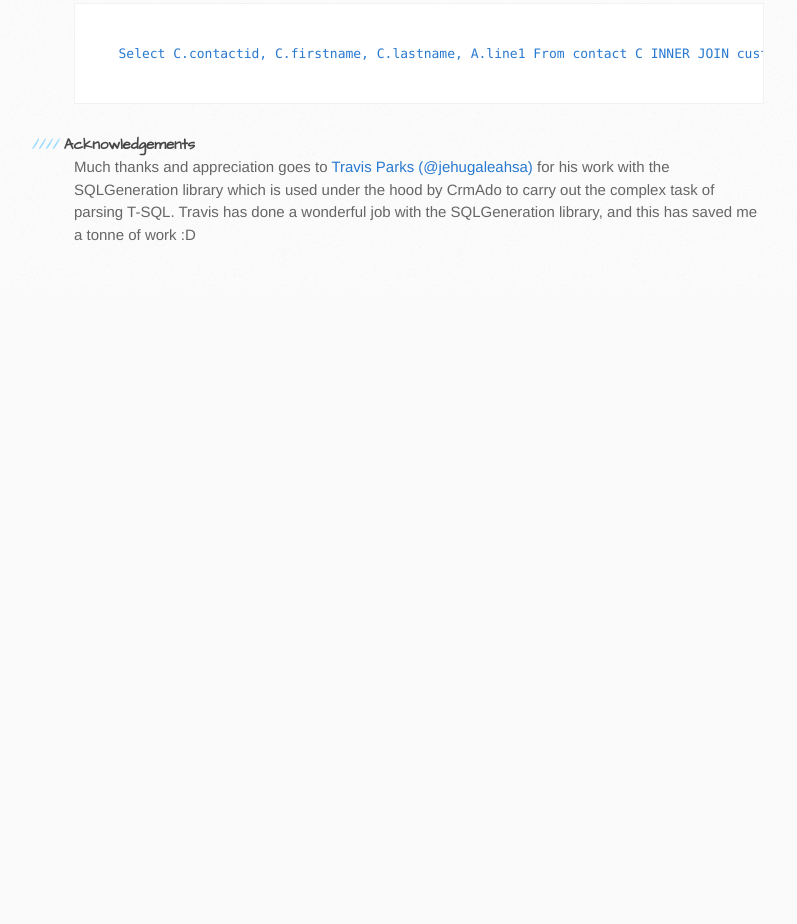
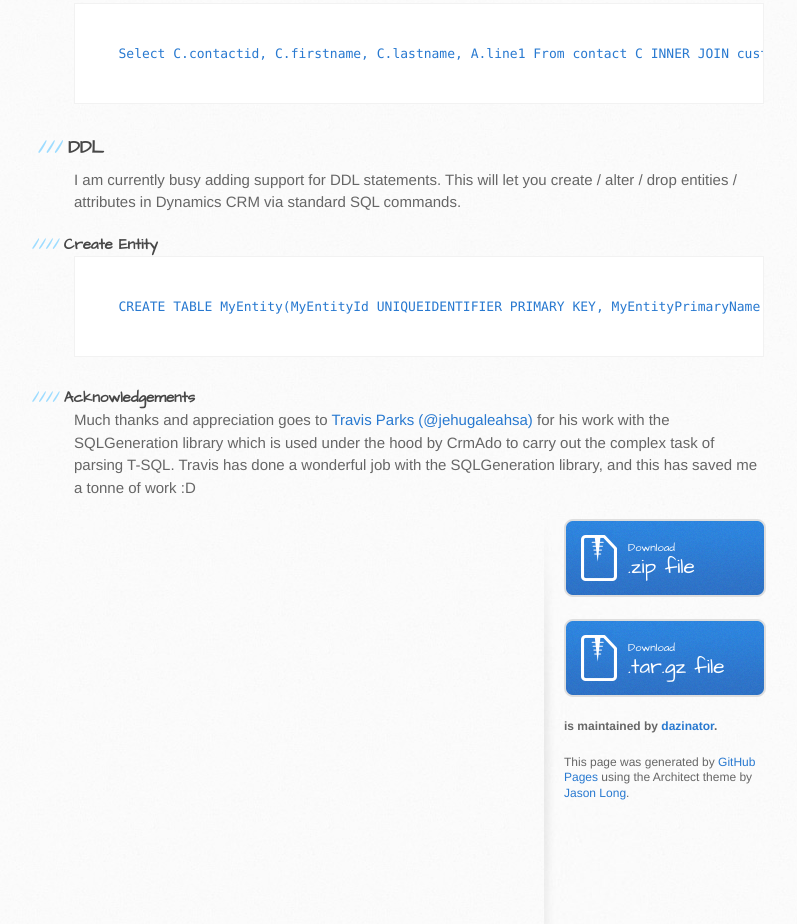
Before and after one commit to dazinator/CrmAdo, a plain HTML site: page index.html in a window 1280 px wide. Shown: the part 2973-3897 px from the top of the page, without its empty margins (96-893 px from the left). Before the commit the page ends 3262 px from the top, so only its background shows below. Drawn offline with Linux system fonts and the light colour scheme.

Commit message:
Update index.html

```diff
--- a/index.html
+++ b/index.html
@@ -130,12 +130,20 @@
    Select C.contactid, C.firstname, C.lastname, A.line1 From contact C INNER JOIN customeraddress A on C.contactid = A.parentid WHERE (((A.line1 LIKE '%deathstar%' AND C.firstname = 'Darth') OR (A.line1 LIKE '%away mission%')) AND C.lastname ='Vader')
    </code></pre>
 
+<h3>DDL</h3>
+<p>
+   I am currently busy adding support for DDL statements. This will let you create / alter / drop entities / attributes in Dynamics CRM via standard SQL commands.
+</p>
+<h4>Create Entity</h4>
+  <pre><code>
+   CREATE TABLE MyEntity(MyEntityId UNIQUEIDENTIFIER PRIMARY KEY, MyEntityPrimaryName VARCHAR(500))
+   </code></pre>
+
  <h4>Acknowledgements</h4>
  <p>
    Much thanks and appreciation goes to <a href="https://github.com/jehugaleahsa">Travis Parks (@jehugaleahsa)</a> for his work with the SQLGeneration library which is used under the hood by CrmAdo to carry out the complex task of parsing T-SQL. Travis has done a wonderful job with the SQLGeneration library, and this has saved me a tonne of work :D
  </p>
 
-        </section>
 
         <aside id="sidebar">
           <a href="https://github.com/dazinator/CrmAdo/zipball/master" class="button">
```
